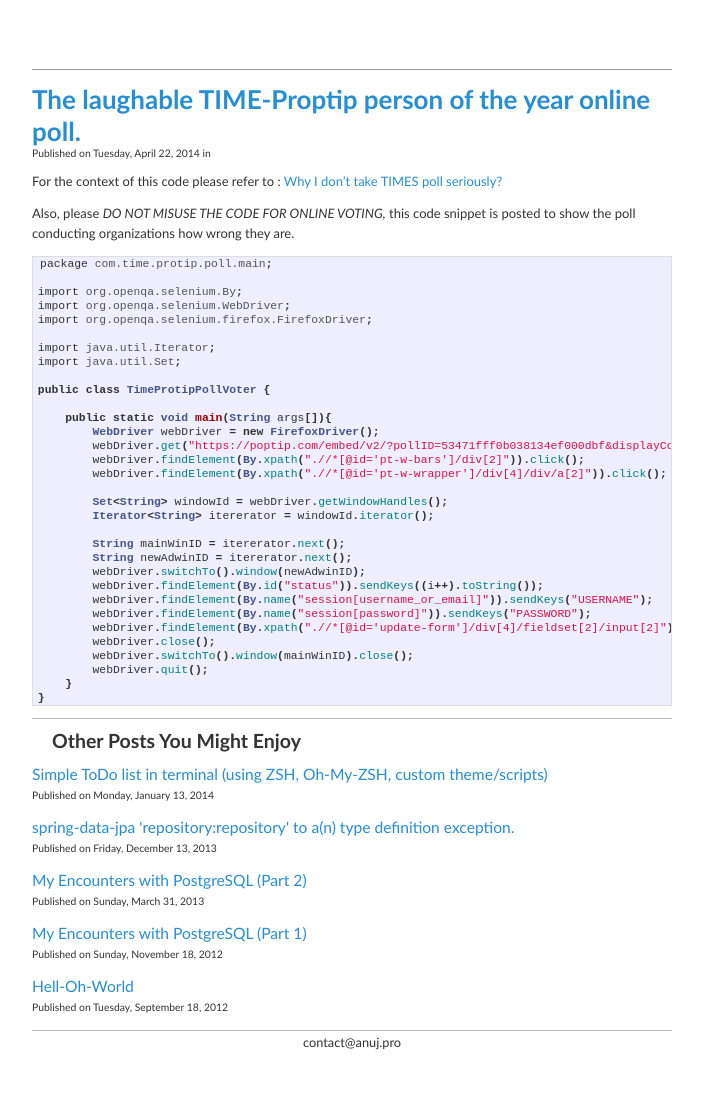
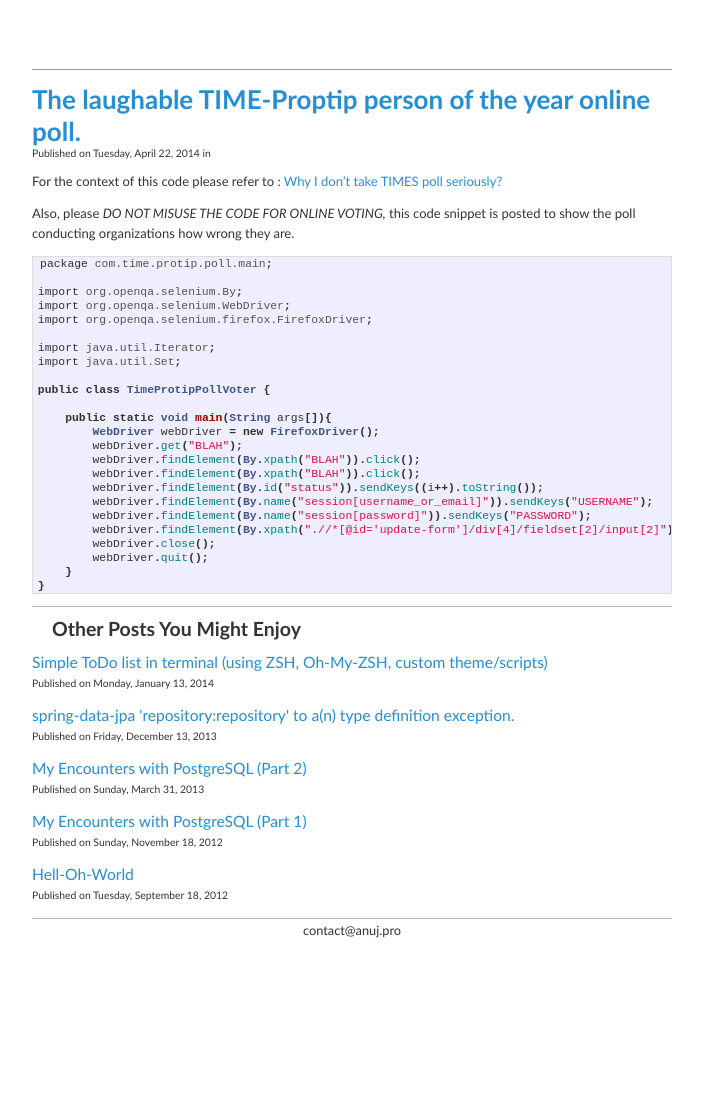
Before and after one commit to indyaah/anuj.pro, a Jekyll site: the page built from blog/_posts/2014-04-22-time-person-of-the-year-poll-and-proptip.md, in a window 1280 px wide. Shown: the whole page, without its empty margins (288-991 px from the left). Built offline with Jekyll 4.4.1, drawn with Linux system fonts in a browser that asks for light colours; nearby versions of some CDN libraries; some web fonts are replaced; Markdown is read by kramdown in place of the engine named in the settings; comment, search, counter and statistics services are not loaded; after the commit the page ends 983 px from its top, so only the background shows below that.

Commit message:
Hiding portions.

```diff
--- a/blog/_posts/2014-04-22-time-person-of-the-year-poll-and-proptip.md
+++ b/blog/_posts/2014-04-22-time-person-of-the-year-poll-and-proptip.md
@@ -21,22 +21,14 @@ public class TimeProtipPollVoter {
 
     public static void main(String args[]){
         WebDriver webDriver = new FirefoxDriver();
-        webDriver.get("https://poptip.com/embed/v2/?pollID=53471fff0b038134ef000dbf&displayConfig=01011110&featureConfig=1111&orientation=h&color=dark");
-        webDriver.findElement(By.xpath(".//*[@id='pt-w-bars']/div[2]")).click();
-        webDriver.findElement(By.xpath(".//*[@id='pt-w-wrapper']/div[4]/div/a[2]")).click();
-
-        Set<String> windowId = webDriver.getWindowHandles();
-        Iterator<String> itererator = windowId.iterator();
-
-        String mainWinID = itererator.next();
-        String newAdwinID = itererator.next();
-        webDriver.switchTo().window(newAdwinID);
+        webDriver.get("BLAH");
+        webDriver.findElement(By.xpath("BLAH")).click();
+        webDriver.findElement(By.xpath("BLAH")).click();
         webDriver.findElement(By.id("status")).sendKeys((i++).toString());
         webDriver.findElement(By.name("session[username_or_email]")).sendKeys("USERNAME");
         webDriver.findElement(By.name("session[password]")).sendKeys("PASSWORD");
         webDriver.findElement(By.xpath(".//*[@id='update-form']/div[4]/fieldset[2]/input[2]")).click();
         webDriver.close();
-        webDriver.switchTo().window(mainWinID).close();
         webDriver.quit();
     }
 }
```
